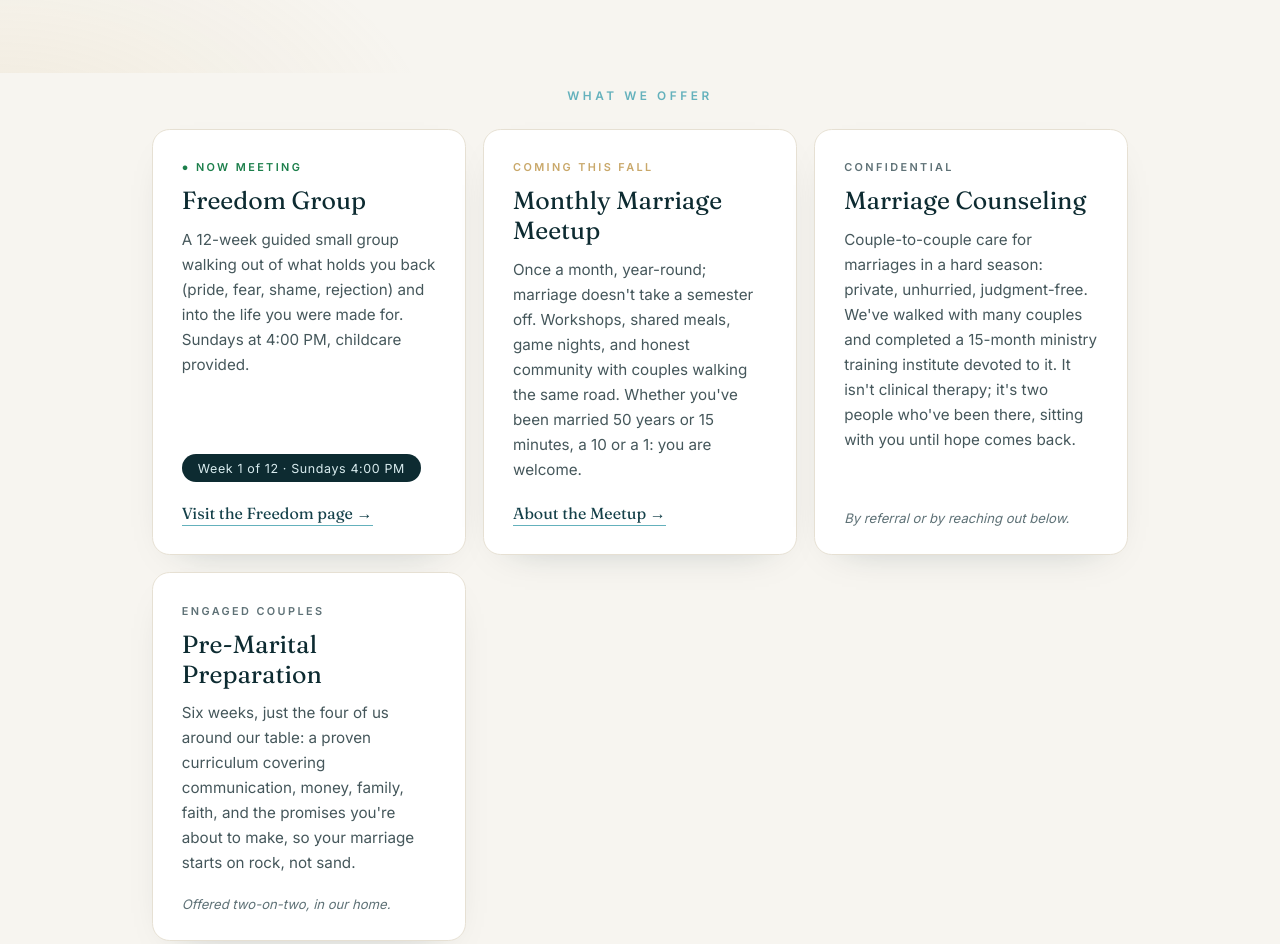
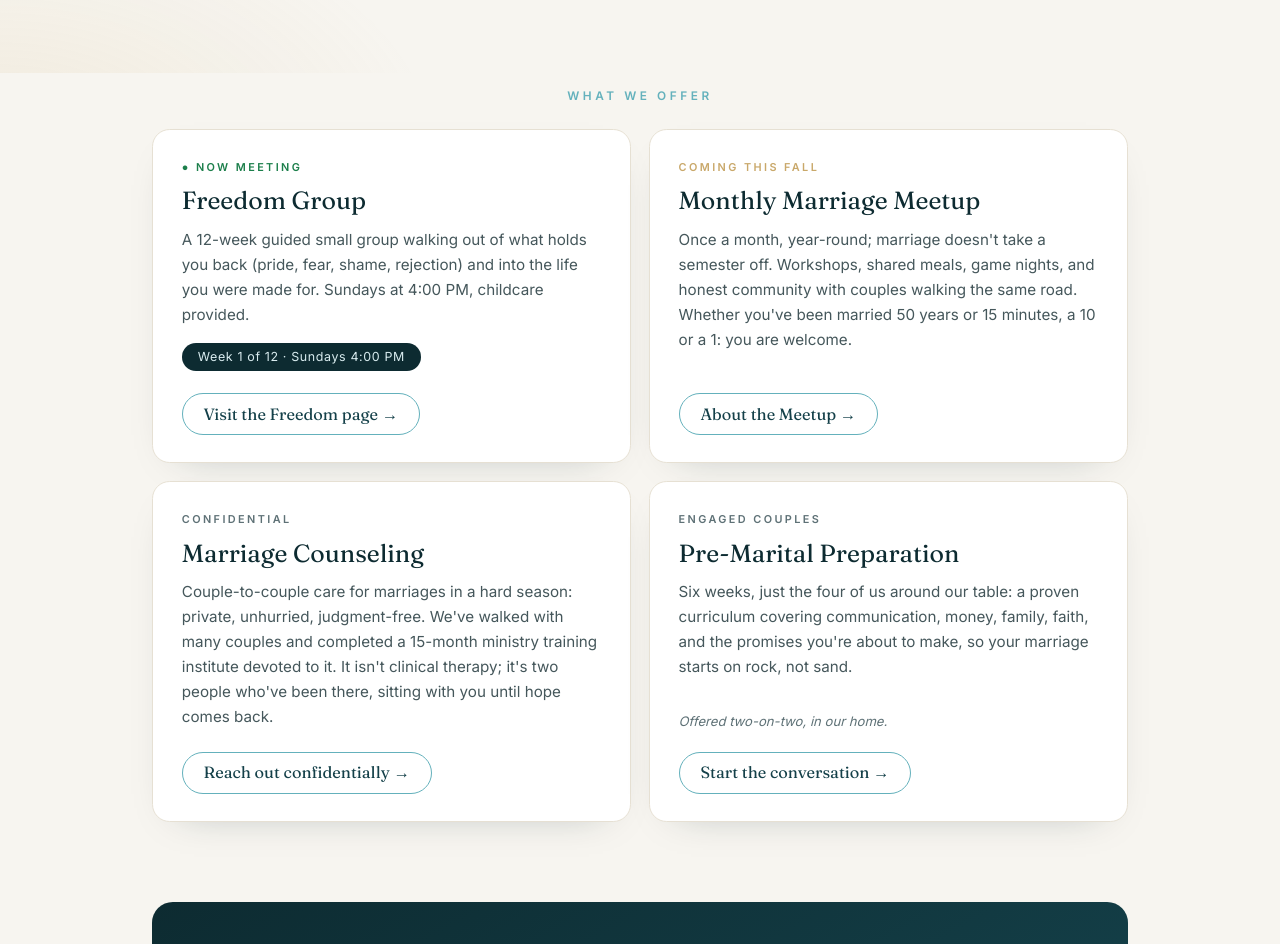
Before and after one commit to mirage-faith/web, a website: page public/index.html in a window 1280 px wide. Shown: the part 480-1424 px from the top of the page. Drawn offline with Linux system fonts and the light colour scheme.

Commit message:
Landing grid: deliberate 2x2; uniform pill-button card actions
Auto-fit was orphaning the fourth card at wide viewports. All four
cards now end in a clearly clickable affordance (Freedom/Meetup pages,
mailto actions for counseling and pre-marital).

Co-Authored-By: Claude Fable 5 <noreply@anthropic.com>

```diff
--- a/public/index.html
+++ b/public/index.html
@@ -52,7 +52,8 @@
     /* ---------- ministries grid ---------- */
     .grid-wrap { max-width: 64rem; margin: 0 auto; padding: 1rem 1.5rem 0; }
     .eyebrow-center { text-align: center; font-size: .74rem; letter-spacing: .3em; text-transform: uppercase; color: var(--teal); font-weight: 600; }
-    .grid { margin-top: 1.6rem; display: grid; gap: 1.1rem; grid-template-columns: repeat(auto-fit, minmax(17rem, 1fr)); }
+    .grid { margin-top: 1.6rem; display: grid; gap: 1.1rem; grid-template-columns: 1fr 1fr; }
+    @media (max-width: 640px) { .grid { grid-template-columns: 1fr; } }
     .card {
       background: var(--card); border-radius: 1.1rem; padding: 1.9rem 1.8rem 1.7rem;
       border: 1px solid var(--line); display: flex; flex-direction: column;
@@ -66,10 +67,12 @@
     .card h3 { font-family: Fraunces, Georgia, serif; font-weight: 400; font-size: 1.55rem; color: var(--teal-ink); margin-top: .7rem; }
     .card p { margin-top: .7rem; line-height: 1.65; color: #45575b; font-size: .95rem; flex: 1; }
     .card .go {
-      margin-top: 1.3rem; align-self: flex-start; text-decoration: none;
-      font-family: Fraunces, Georgia, serif; color: var(--teal-deep);
-      border-bottom: 1px solid var(--teal); padding-bottom: .15rem;
+      margin-top: 1.4rem; align-self: flex-start; text-decoration: none;
+      font-family: Fraunces, Georgia, serif; font-size: 1.02rem; color: var(--teal-deep);
+      border: 1px solid var(--teal); border-radius: 2rem; padding: .6rem 1.3rem;
+      transition: background .2s, color .2s;
     }
+    .card .go:hover { background: var(--teal); color: #fff; }
     .card .quiet { margin-top: 1.3rem; font-size: .82rem; font-style: italic; color: var(--muted); }
     .chip {
       display: inline-block; margin-top: 1rem; align-self: flex-start;
@@ -140,7 +143,7 @@
         <div class="tag">Confidential</div>
         <h3>Marriage Counseling</h3>
         <p>Couple-to-couple care for marriages in a hard season: private, unhurried, judgment-free. We've walked with many couples and completed a 15-month ministry training institute devoted to it. It isn't clinical therapy; it's two people who've been there, sitting with you until hope comes back.</p>
-        <div class="quiet">By referral or by reaching out below.</div>
+        <a class="go" href="mailto:hello@mirage.faith?subject=Marriage%20counseling">Reach out confidentially &rarr;</a>
       </div>
 
       <div class="card rise d3">
@@ -148,6 +151,7 @@
         <h3>Pre-Marital Preparation</h3>
         <p>Six weeks, just the four of us around our table: a proven curriculum covering communication, money, family, faith, and the promises you're about to make, so your marriage starts on rock, not sand.</p>
         <div class="quiet">Offered two-on-two, in our home.</div>
+        <a class="go" href="mailto:hello@mirage.faith?subject=Pre-marital%20preparation">Start the conversation &rarr;</a>
       </div>
 
     </div>
```
